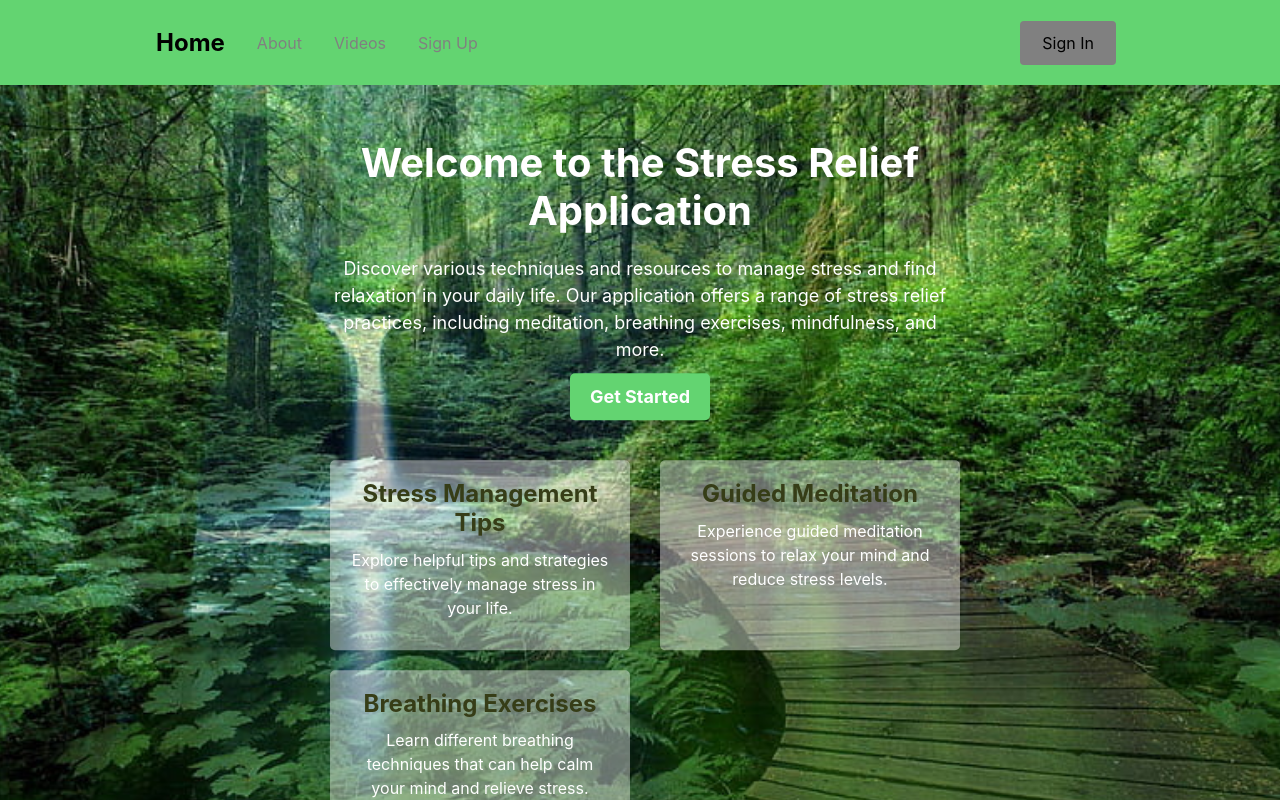
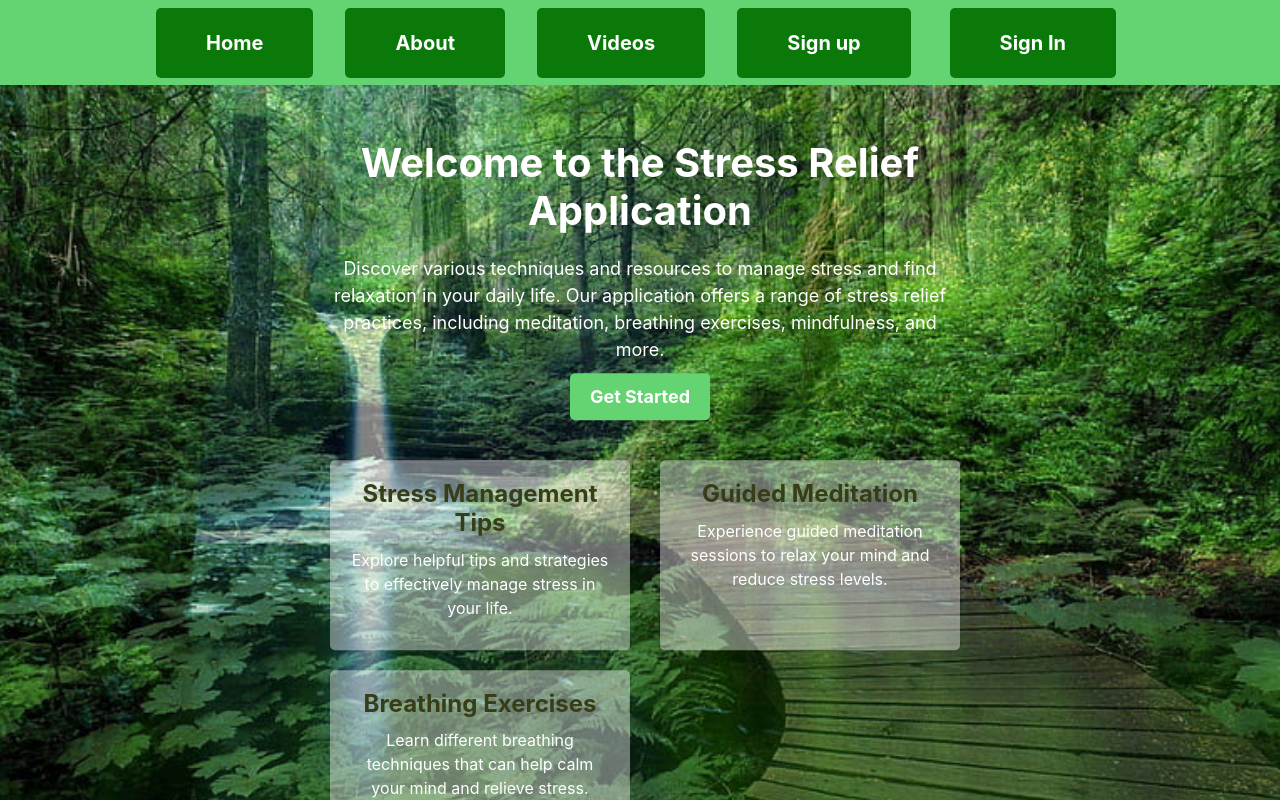
Before and after one commit to Cmbailey089/zenify, a React (Create React App) app in the folder client/: page / in a window 1280 px wide. Shown: the top 800 px of the page. Built offline with nearby package versions, Linux system fonts and the light colour scheme; the HTML template or start-up script is replaced by a standard one.

Commit message:
added buttons on navbar and added some styling

```diff
--- a/client/src/components/Navbar/index.js
+++ b/client/src/components/Navbar/index.js
@@ -15,23 +15,23 @@ const Navbar = () => {
         <Bars />
 
         <NavMenu>
-          <NavLink to="/" activeStyle={{ fontSize: "24px", fontWeight: "bold" }}>
-            Home
+          <NavLink to="/" activeStyle>
+          <button className="nav-link-button">Home</button>
           </NavLink>
           <NavLink to="/about" activeStyle>
-            About
+          <button className="nav-link-button">About</button>
           </NavLink>
           <NavLink to="/videos" activeStyle>
-            Videos
+          <button className="nav-link-button">Videos</button>
           </NavLink>
           <NavLink to="/sign-up" activeStyle>
-            Sign Up
+          <button className="nav-link-button">Sign up</button>
           </NavLink>
           {/* Second Nav */}
           {/* <NavBtnLink to='/sign-in'>Sign In</NavBtnLink> */}
         </NavMenu>
         <NavBtn>
-          <NavBtnLink to="/signin">Sign In</NavBtnLink>
+        <button className="sign-in-button">Sign In</button>
         </NavBtn>
       </Nav>
     </>
--- a/client/src/index.css
+++ b/client/src/index.css
@@ -11,3 +11,32 @@ code {
   font-family: source-code-pro, Menlo, Monaco, Consolas, 'Courier New',
     monospace;
 }
+
+.nav-link-button {
+  background-color: #0a790a;
+  color: #fff;
+  font-weight: bold;
+  padding: 20px 50px;
+  border: none;
+  border-radius: 5px;
+  cursor: pointer;
+  font-size: 20px;
+}
+
+.nav-link-button:hover {
+  background-color: #4ae90b;
+}
+.sign-in-button {
+  background-color: #0a790a;
+  color: #fff;
+  font-weight: bold;
+  padding: 20px 50px;
+  border: none;
+  border-radius: 5px;
+  cursor: pointer;
+  font-size: 20px;
+}
+
+.sign-in-button:hover {
+  background-color: #250be9;
+}
```
